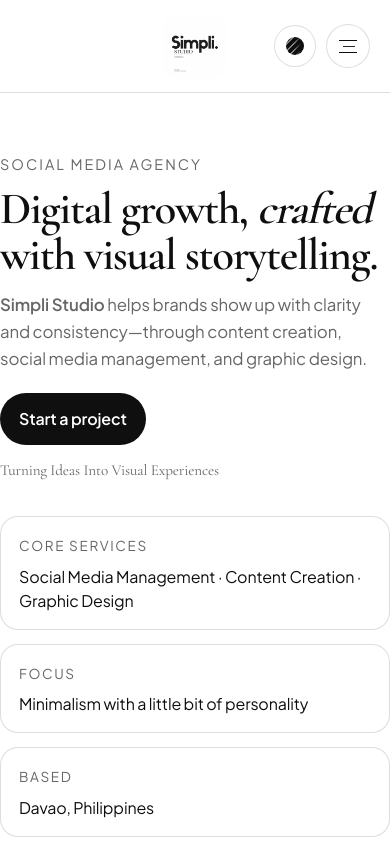
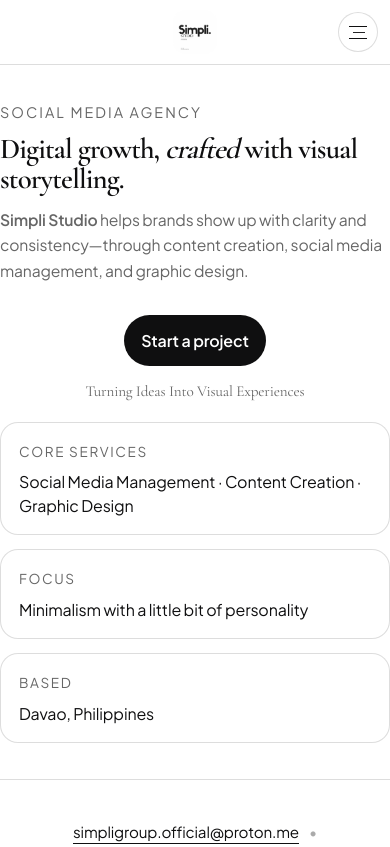
Before and after one commit to SimpliPH/Simpli-Website-Temp, a plain HTML site: page index.html in a window 390 px wide. Shown: the top 847 px of the page. Drawn offline with nearby package versions, Linux system fonts and the light colour scheme.

Commit message:
Add mobile-friendly adjustments to navigation and hero sections

```diff
--- a/style.css
+++ b/style.css
@@ -895,6 +895,66 @@
     padding: 60px 0;
   }
 
+  /* Additional mobile-friendly adjustments */
+  .nav {
+    padding: 10px 12px;
+    gap: 10px;
+  }
+
+  .brand__logo {
+    width: 44px;
+    height: 44px;
+    border-radius: 12px;
+  }
+
+  .nav__desktop {
+    right: 12px;
+    gap: 8px;
+  }
+
+  .theme-toggle {
+    display: none; /* hide theme toggle on very small screens to save space */
+  }
+
+  .hamburger {
+    width: 40px;
+    height: 40px;
+  }
+
+  .hero {
+    padding: 36px 0;
+    min-height: auto;
+    align-items: flex-start;
+  }
+
+  .hero .hero__grid {
+    gap: 18px;
+    align-items: start;
+  }
+
+  .hero__title {
+    font-size: clamp(1.8rem, 6vw, 2.4rem);
+  }
+
+  .hero__subtitle {
+    font-size: 0.98rem;
+    max-width: 48ch;
+  }
+
+  .hero__actions {
+    justify-items: center;
+    margin-top: 12px;
+  }
+
+  .btn {
+    padding: 12px 16px;
+    min-width: 44px;
+  }
+
+  .container {
+    width: calc(100% - 28px);
+  }
+
   .section__header {
     margin-bottom: 32px;
   }
```
